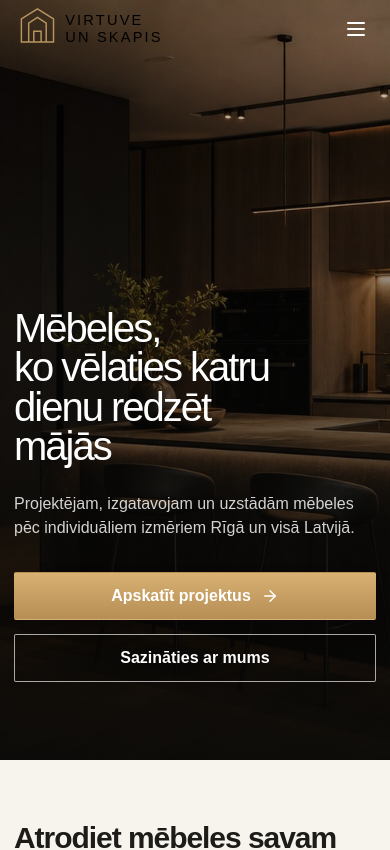
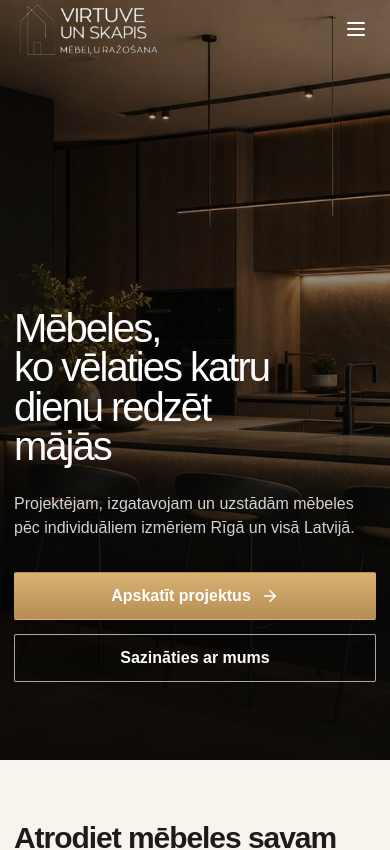
Before and after one commit to SergeyJak/virtuveunskapis, a Next.js app: page / in a window 390 px wide. Shown: the top 850 px of the page. Built offline with nearby package versions, Linux system fonts and the light colour scheme.

Commit message:
feat: update logo and header layout

```diff
--- a/app/globals.css
+++ b/app/globals.css
@@ -22,7 +22,7 @@ img { object-fit: cover; }
 .site-header { position: absolute; inset: 0 0 auto; z-index: 20; color: white; }
 .header-inner { min-height: 66px; position: relative; display: flex; align-items: center; justify-content: space-between; gap: 34px; }
 .brand { color: white; display: flex; align-items: center; margin-right: auto; justify-self: start; }
-.brand img { width: 230px; height: auto; }
+.brand img { width: 182px; height: auto; object-fit: contain; }
 .desktop-nav { position: absolute; left: 50%; transform: translateX(-50%); display: flex; align-items: center; justify-content: center; gap: 40px; font-size: 14px; font-weight: 500; }
 .desktop-nav a { opacity: .9; }
 .desktop-nav a:hover { opacity: 1; color: #f0d4a7; }
@@ -145,9 +145,10 @@ img { object-fit: cover; }
 @media (max-width: 640px) {
   .container { width: min(calc(100% - 28px), var(--container)); }
   .header-inner { min-height: 58px; }
-  .brand img { width: 190px; }
+  .brand img { width: 147px; }
   .dark-header { height: 76px; }
   .hero { min-height: 760px; align-items: end; padding-bottom: 54px; }
+  .hero-image { object-position: calc(50% - 2cm) center; }
   .hero-shade { background: linear-gradient(0deg, rgba(8,8,7,.94) 0%, rgba(8,8,7,.42) 62%, rgba(8,8,7,.14)); }
   .hero-content { padding-top: 150px; }
   .hero h1 { font-size: 40px; max-width: 7.5em; }
--- a/components/Header.tsx
+++ b/components/Header.tsx
@@ -1,6 +1,5 @@
 'use client'
 
-import Image from 'next/image'
 import Link from 'next/link'
 import { Menu, X } from 'lucide-react'
 import { useState } from 'react'
@@ -14,7 +13,7 @@ export function Header() {
     <header className="site-header">
       <div className="container header-inner">
         <Link href="/" className="brand" aria-label="Virtuve un skapis">
-          <Image src="/logo/logo.svg" alt="Virtuve un skapis" width={230} height={64} priority />
+          <img src="/logo/logo-original.png" alt="Virtuve un skapis" width={433} height={160} />
         </Link>
         <nav className="desktop-nav" aria-label="Galvenā navigācija">
           {headerNavigation.map((item) => <Link key={item.href + item.label} href={item.href}>{item.label}</Link>)}
```
Also changed, not shown: public/logo/logo-original.png (added).
